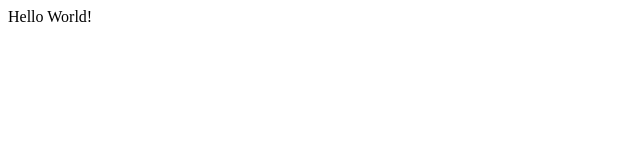
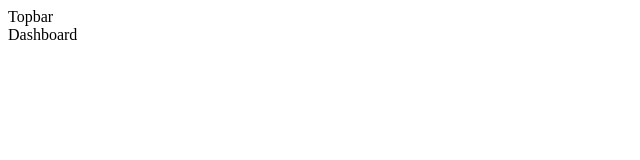
Before and after one commit to acrichards3/chessAppTS, a React (Create React App) app: page / in a window 1280 px wide. Shown: the top 160 px of the page, without its empty margins (0-640 px from the left). Built offline with nearby package versions, Linux system fonts and the light colour scheme.

Commit message:
navigation + setup

```diff
--- a/package.json
+++ b/package.json
@@ -12,7 +12,10 @@
     "@types/react-dom": "^18.0.5",
     "react": "^18.1.0",
     "react-dom": "^18.1.0",
-    "react-scripts": "5.0.1",
+    "react-router": "^6.3.0",
+    "react-router-dom": "^6.3.0",
+    "react-scripts": "^5.0.1",
+    "sass": "^1.52.1",
     "typescript": "^4.7.2",
     "web-vitals": "^2.1.4"
   },
--- a/public/index.html
+++ b/public/index.html
@@ -1,7 +1,7 @@
 <!DOCTYPE html>
 <html lang="en">
   <head>
-    <title>ChessInfo</title>
+    <title>Chess Front</title>
   </head>
   <body>
     <noscript>You need to enable JavaScript to run this app.</noscript>
--- a/src/App.tsx
+++ b/src/App.tsx
@@ -1,10 +1,16 @@
 import React from 'react';
+import Home from './pages/Home';
+import Navbar from './components/navbar/Navbar';
+import { BrowserRouter as Router, Routes, Route } from 'react-router-dom';
 
 function App() {
   return (
-    <div className="App">
-      Hello World!
-    </div>
+    <Router>
+      <Navbar />
+      <Routes>
+        <Route path='/' element={<Home />} />
+      </Routes>
+    </Router>
   );
 }
 
--- /dev/null
+++ b/src/components/dashboard/Dashboard.tsx
@@ -0,0 +1,7 @@
+import React from 'react'
+
+export default function Dashboard() {
+  return (
+    <div>Dashboard</div>
+  )
+}
--- /dev/null
+++ b/src/components/navbar/Navbar.tsx
@@ -0,0 +1,10 @@
+import React from 'react';
+import Topbar from './topbar/Topbar';
+
+export default function Navbar() {
+  return (
+    <>
+      <Topbar />
+    </>
+  );
+}
--- /dev/null
+++ b/src/components/navbar/topbar/Topbar.tsx
@@ -0,0 +1,8 @@
+import React from 'react';
+import styles from '../../../styles/navigation/Topbar.module.scss';
+
+export default function Topbar() {
+  return (
+    <div className={styles.container}>Topbar</div>
+  )
+}
--- /dev/null
+++ b/src/pages/Home.tsx
@@ -0,0 +1,10 @@
+import React from 'react';
+import Dashboard from '../components/dashboard/Dashboard';
+
+export default function Home() {
+  return (
+    <>
+      <Dashboard />
+    </>
+  );
+}
--- /dev/null
+++ b/src/styles/Variables.scss
@@ -0,0 +1,3 @@
+//colors
+
+$navbarColor: #1f242b;
--- /dev/null
+++ b/src/styles/navigation/Topbar.module.scss
@@ -0,0 +1 @@
+@import '../Variables.scss';
--- /dev/null
+++ b/src/types/index.d.ts
@@ -0,0 +1 @@
+declare module '*.module.scss';
```
Also changed, not shown: 1 other file (tests, documents, lock files or other folders).
